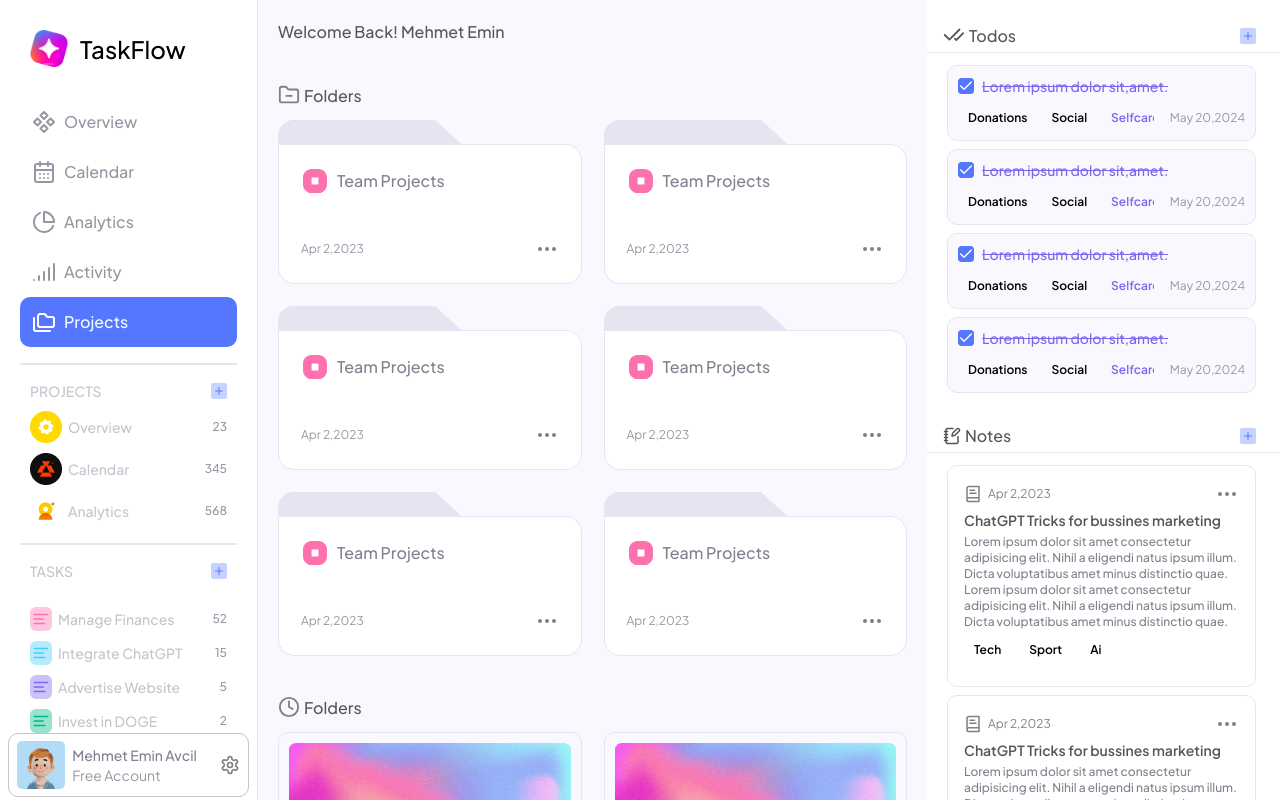
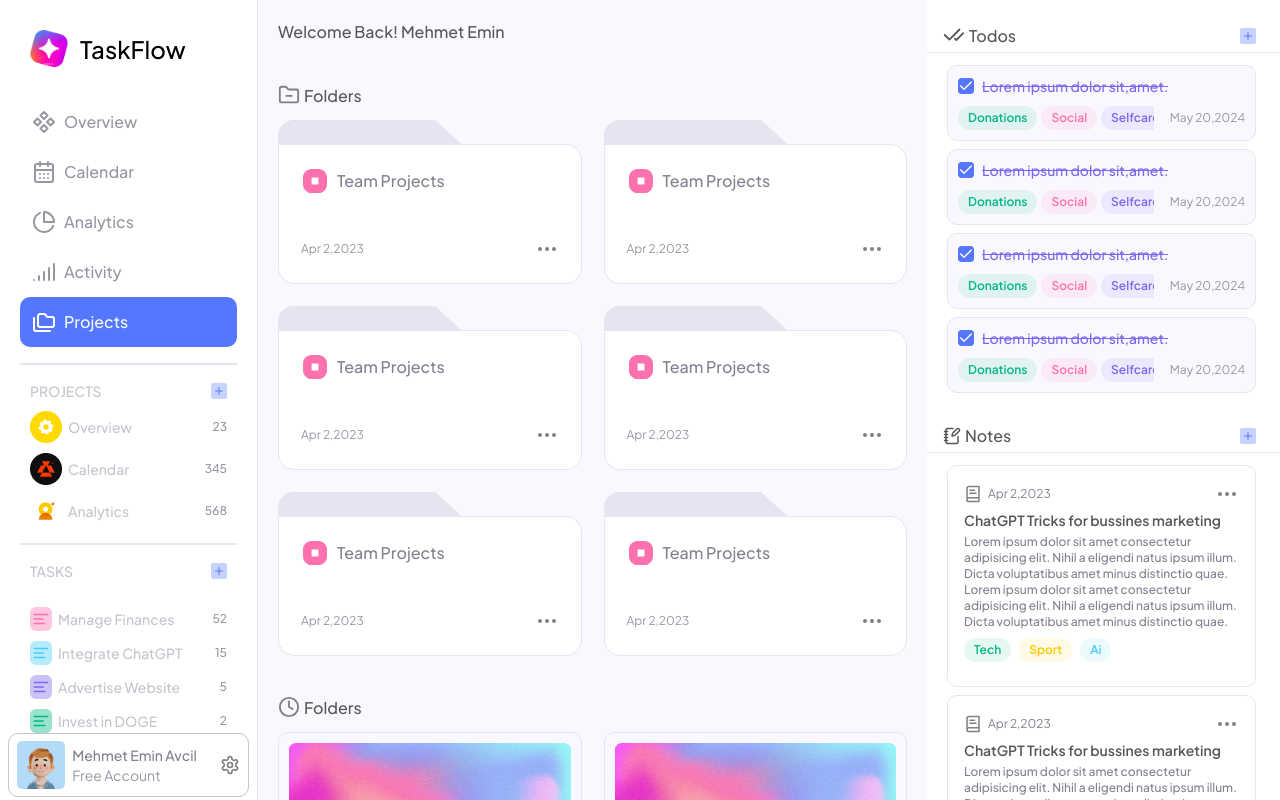
Before and after one commit to mehmeteminavcil/project-management-app, a React (Vite) app in the folder frontend/: page / in a window 1280 px wide. Built offline with nearby package versions, Linux system fonts and the light colour scheme.

Commit message:
added safeList to tailwind config for dynamic css wtf was that gg

```diff
--- a/frontend/src/components/Tags.tsx
+++ b/frontend/src/components/Tags.tsx
@@ -1,15 +1,21 @@
 type TagProps = {
   tag: string;
-
   color: string;
 };
 
 export const Tag = ({ tag, color }: TagProps) => {
+  const textColor = "text-" + color;
+  const bgColor = "bg-" + color + "/10";
+
   return (
-    <span
-      className={`text-${color} py-1 px-[10px] t  font-semibold  bg-${color}/10 rounded-full text-xs `}
-    >
-      {tag}
-    </span>
+    <>
+      {color && (
+        <span
+          className={`${textColor} py-1 px-[10px] font-semibold ${bgColor}  rounded-full text-xs `}
+        >
+          {tag}
+        </span>
+      )}
+    </>
   );
 };
--- a/frontend/tailwind.config.js
+++ b/frontend/tailwind.config.js
@@ -22,11 +22,14 @@ export default {
       "gray-3": "#9896a3",
       "gray-4": "#c6c3cd",
       "gray-5": "#E6E4F0",
-      gray5: "#c8d2ff",
       body: "#f9f8ff",
-      1: "#7b68ee",
     },
     extend: {},
   },
+  safelist: [
+    {
+      pattern: /(bg|text)-(pink|yellow|blue|purple|violet|green)/,
+    },
+  ],
   plugins: [],
 };
```
